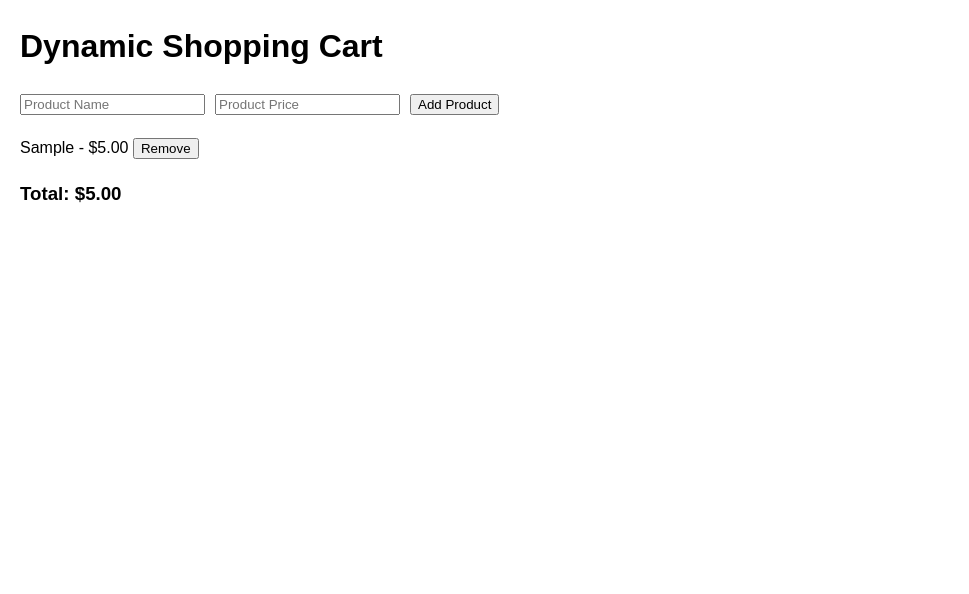
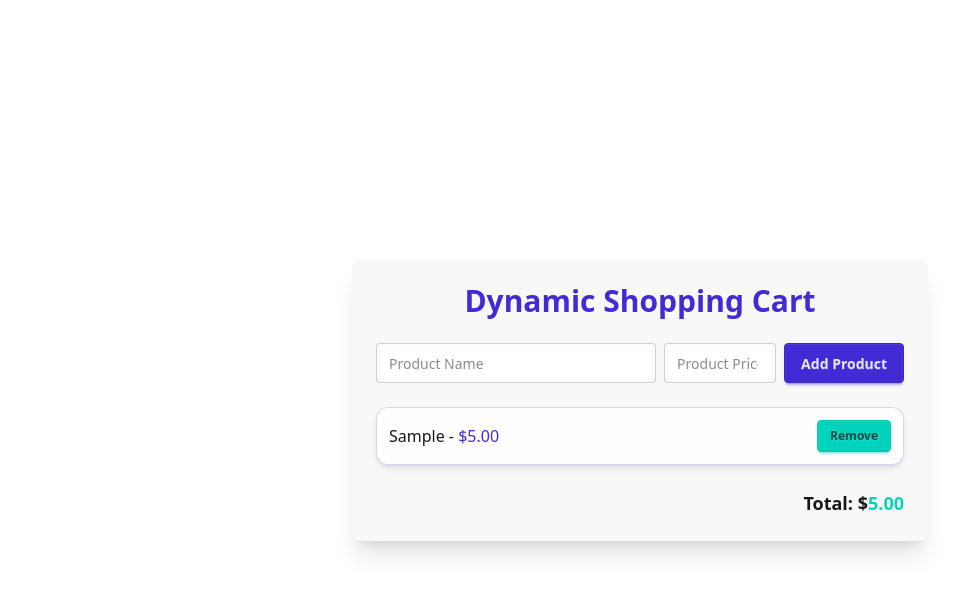
Before and after one commit to Robb-Designs/Dynamic-Content-Creation, a plain HTML site: page index.html in a window 1280 px wide. Both pictures are taken after typing "Sample", "5" into the empty fields and a click on the button "Add Product". Shown: the whole page, without its empty margins (0-969 px from the left). Drawn offline with nearby package versions, Linux system fonts and the light colour scheme.

Commit message:
updated styling with tailwind and daisyUI

```diff
--- a/index.html
+++ b/index.html
@@ -5,19 +5,29 @@
     <meta charset="UTF-8">
     <meta name="viewport" content="width=device-width, initial-scale=1.0">
     <title>Document</title>
+    <script src="https://cdn.jsdelivr.net/npm/@tailwindcss/browser@4"></script>
+    <link href="https://cdn.jsdelivr.net/npm/daisyui@5" rel="stylesheet" type="text/css" />
+    <link href="https://cdn.jsdelivr.net/npm/daisyui@5/themes.css" rel="stylesheet" type="text/css" />
     <link rel="stylesheet" href="./style.css">
     <script defer src="./script.js"></script>
 </head>
 
-<body>
-    <h1>Dynamic Shopping Cart</h1>
-    <div id="product-container">
-        <input type="text" id="product-name" placeholder="Product Name">
-        <input type="number" id="product-price" placeholder="Product Price">
-        <button id="add-product">Add Product</button>
+<body class="bg-base-100 min-h-screen flex items-center justify-center">
+    <div class="card w-full max-w-xl bg-base-200 shadow-xl p-6 space-y-6">
+        <h1 class="text-3xl font-bold text-primary text-center">Dynamic Shopping Cart</h1>
+
+        <div id="product-container" class="flex gap-2">
+            <input type="text" id="product-name" placeholder="Product Name" class="input input-bordered w-full focus:outline-primary">
+            <input type="number" id="product-price" placeholder="Product Price" class="input input-bordered w-28 focus:outline-accent">
+            <button id="add-product" class="btn btn-primary hover:scale-105 transition">Add Product</button>
+        </div>
+
+        <ul id="cart" class="space-y-2"></ul>
+
+        <div class="text-right text-lg font-semibold">
+            <h3>Total: $<span id="total-price" class="text-accent">0</span></h3>
+        </div>
     </div>
-    <ul id="cart"></ul>
-    <h3>Total: $<span id="total-price">0</span></h3>
 </body>
 
 </html>
--- a/script.js
+++ b/script.js
@@ -27,14 +27,21 @@ const addProduct = () => {
     return;
   }
 
-  // Create cart item
+  // Create cart item after conditional
   const li = document.createElement("li");
-  li.dataset.price = price;
+ li.dataset.price = price.toFixed(2);
+
+  li.className = "flex justify-between items-center bg-base-100/80 backdrop-blur p-3 rounded-xl shadow-md border border-primary/20 hover:scale-[1.01] transition";
 
   li.innerHTML = `
-    ${name} - $${price.toFixed(2)}
-    <button class="remove-btn">Remove</button>
-  `;
+  <span class="font-medium">
+    ${name} - <span class="text-primary">$${price.toFixed(2)}</span>
+  </span>
+
+  <button class="btn btn-sm btn-accent remove-btn">
+    Remove
+  </button>
+`
 
   cart.appendChild(li);
 
--- a/style.css
+++ b/style.css
@@ -1,4 +1,4 @@
-body {
+/* body {
   font-family: Arial, sans-serif;
   margin: 20px;
   line-height: 1.6;
@@ -28,4 +28,4 @@ body {
 
 .cart-item button {
   margin-left: 10px;
-}
+} */
```
